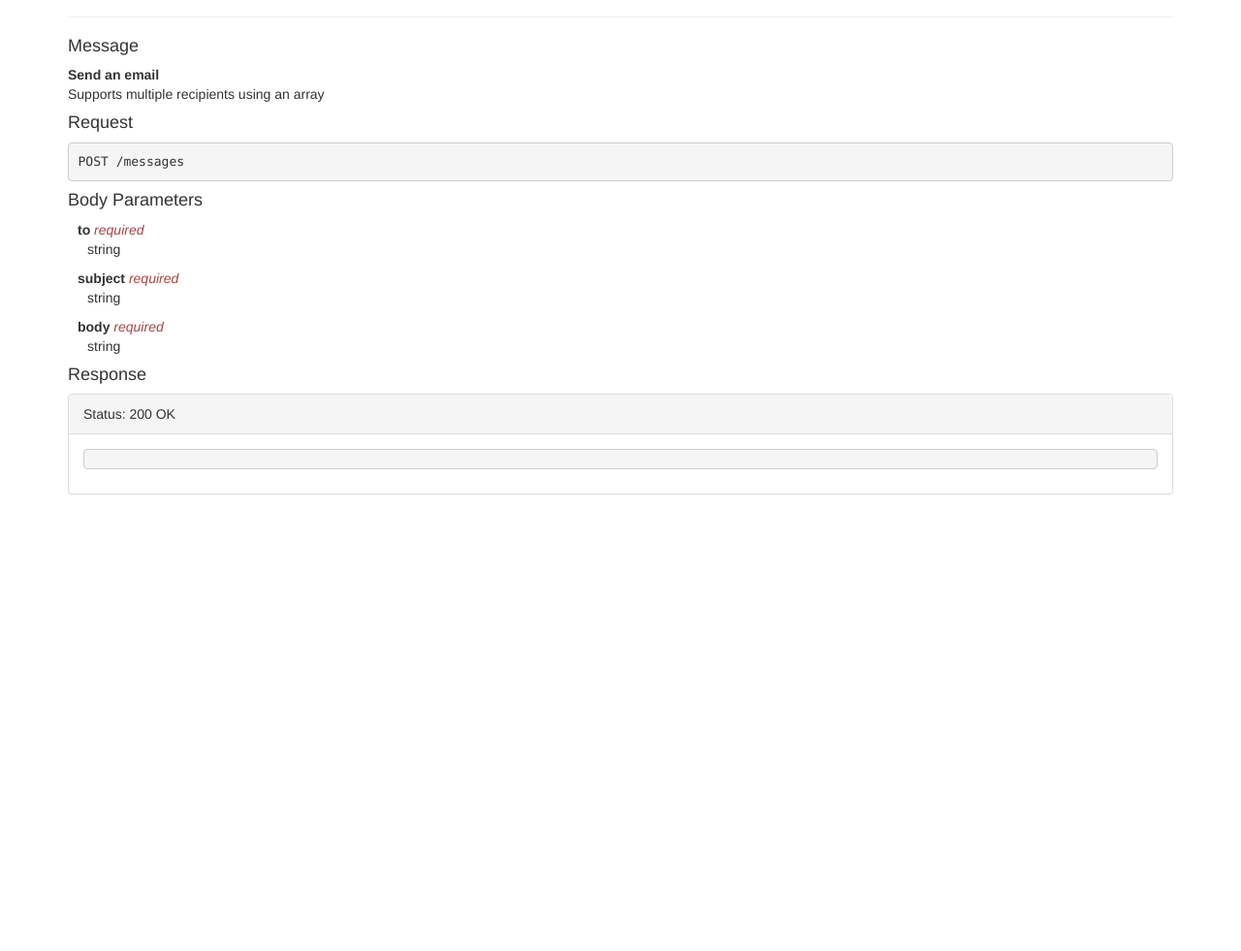
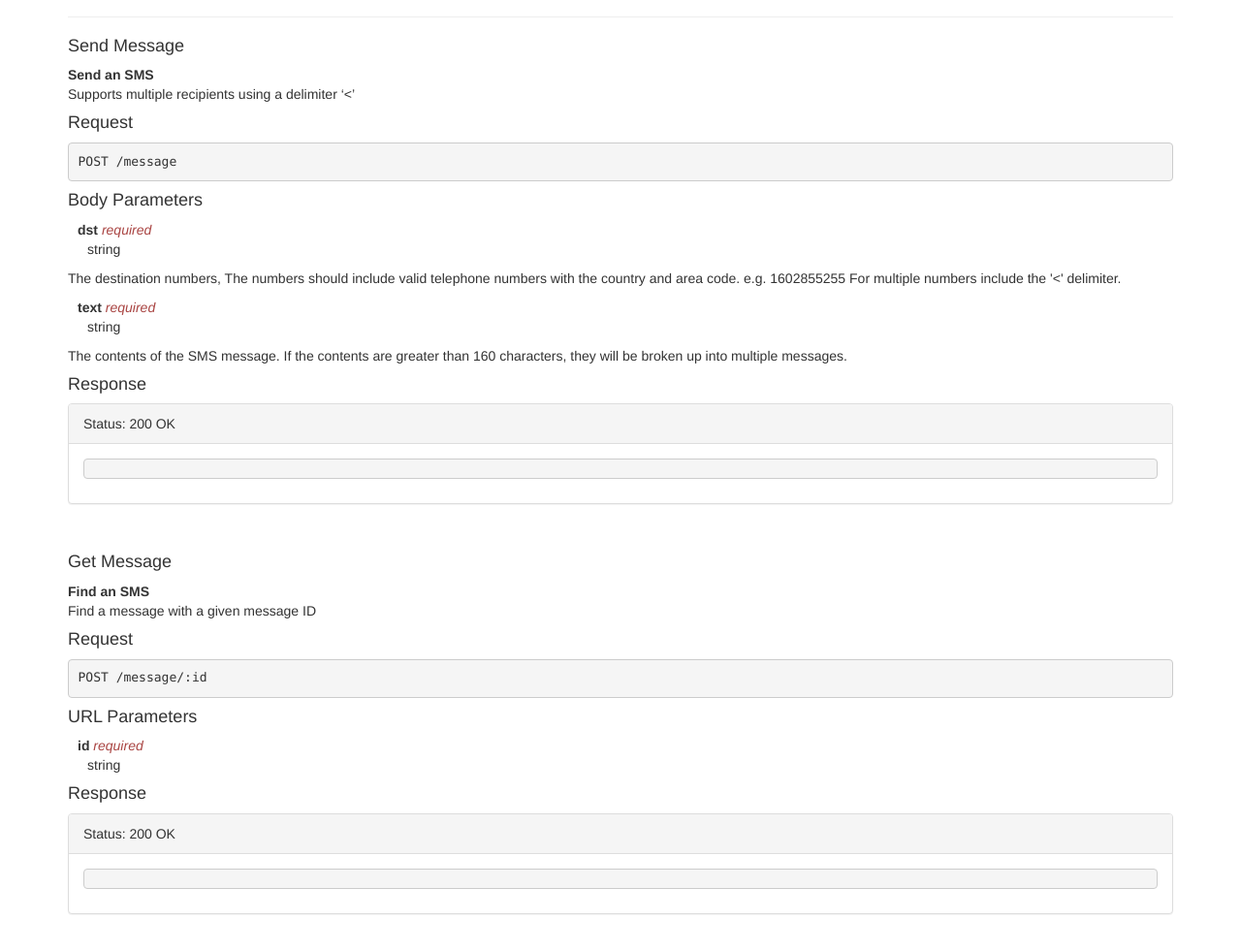
Before and after one commit to octoblu/sms-service, a website: page public/api-documentation.html in a window 1280 px wide. Shown: the part 163-1144 px from the top of the page at 97% size. Before the commit the page ends 800 px from the top, so only its background shows below. Drawn offline with nearby package versions, Linux system fonts and the light colour scheme.

Commit message:
Fixing documentation for SMS message

```diff
--- a/public/api-documentation.html
+++ b/public/api-documentation.html
@@ -16,7 +16,7 @@
         <ul class="nav masthead-nav">
           <li><a href="/">Home</a></li>
           <li class="active"><a href="/api-documentation.html">API</a></li>
-          <li><a href="http://github.com/octoblu/weather-service">Source</a></li>
+          <li><a href="http://github.com/octoblu/sms-service">Source</a></li>
         </ul>
       </div>
     </div>
@@ -28,37 +28,40 @@
         <h1>API Documentation</h1>
         <hr>
 
-        <h4>Message</h4>
-
+        <h4>Send Message</h4>
         <p>
-          <strong>Send an email</strong>
+          <strong>Send an SMS</strong>
           <br>
-          Supports multiple recipients using an array
+          Supports multiple recipients using a delimiter  &OpenCurlyQuote;<&CloseCurlyQuote;
         </p>
 
         <h4>Request</h4>
-<pre>POST /messages</pre>
+        <pre>POST /message</pre>
+
 
         <h4>Body Parameters</h4>
         <p class="indented">
-          <strong>to</strong>
+          <strong>dst</strong>
           <em class="text-danger">required</em>
           <br>
           <span class="indented">string</span>
+          <p>
+             The destination numbers, The numbers should include valid telephone numbers with the country and area code.
+             e.g. 1602855255
+
+             For multiple numbers include the '<' delimiter.
+          </p>
         </p>
 
         <p class="indented">
-          <strong>subject</strong>
+          <strong>text</strong>
           <em class="text-danger">required</em>
           <br>
           <span class="indented">string</span>
-        </p>
-
-        <p class="indented">
-          <strong>body</strong>
-          <em class="text-danger">required</em>
-          <br>
-          <span class="indented">string</span>
+          <p>
+            The contents of the SMS message. If the contents are greater than 160 characters, they will be broken up into
+          multiple messages.
+          </p>
         </p>
 
         <h4>Response</h4>
@@ -67,11 +70,40 @@
             Status: 200 OK
           </div>
           <div class="panel-body">
-<pre></pre>
+        <pre></pre>
           </div>
         </div>
+        <br>
+          <h4>Get Message</h4>
 
-        <br>
+          <p>
+              <strong>Find an SMS</strong>
+              <br>
+              Find a message with a given message ID
+          </p>
+
+          <h4>Request</h4>
+          <pre>POST /message/:id</pre>
+
+          <h4>URL Parameters</h4>
+          <p class="indented">
+              <strong>id</strong>
+              <em class="text-danger">required</em>
+              <br>
+              <span class="indented">string</span>
+          </p>
+          <h4>Response</h4>
+          <div class="panel panel-default">
+              <div class="panel-heading">
+                  Status: 200 OK
+              </div>
+              <div class="panel-body">
+                  <pre></pre>
+              </div>
+          </div>
+
+          <br>
+
       </div>
     </div>
   </div>
```
Also changed, not shown: public/index.html (+3 -3 lines).
